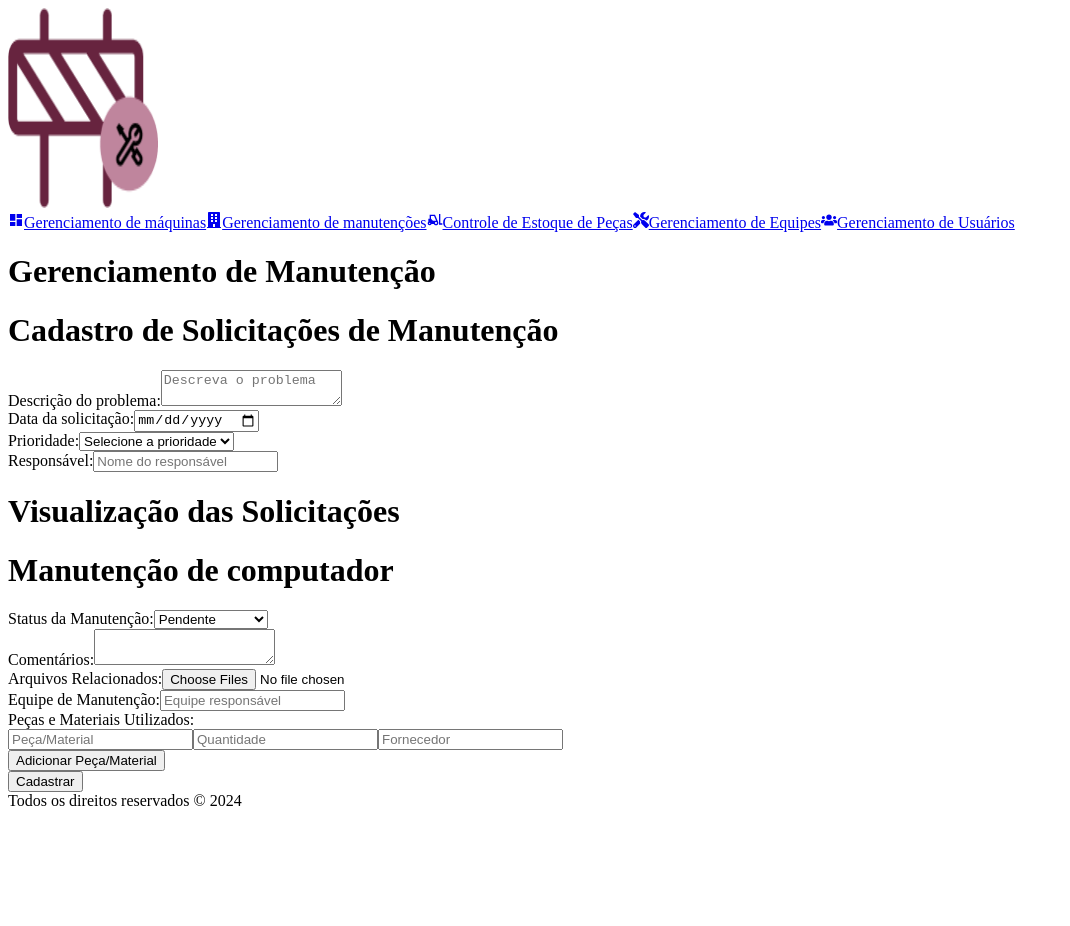
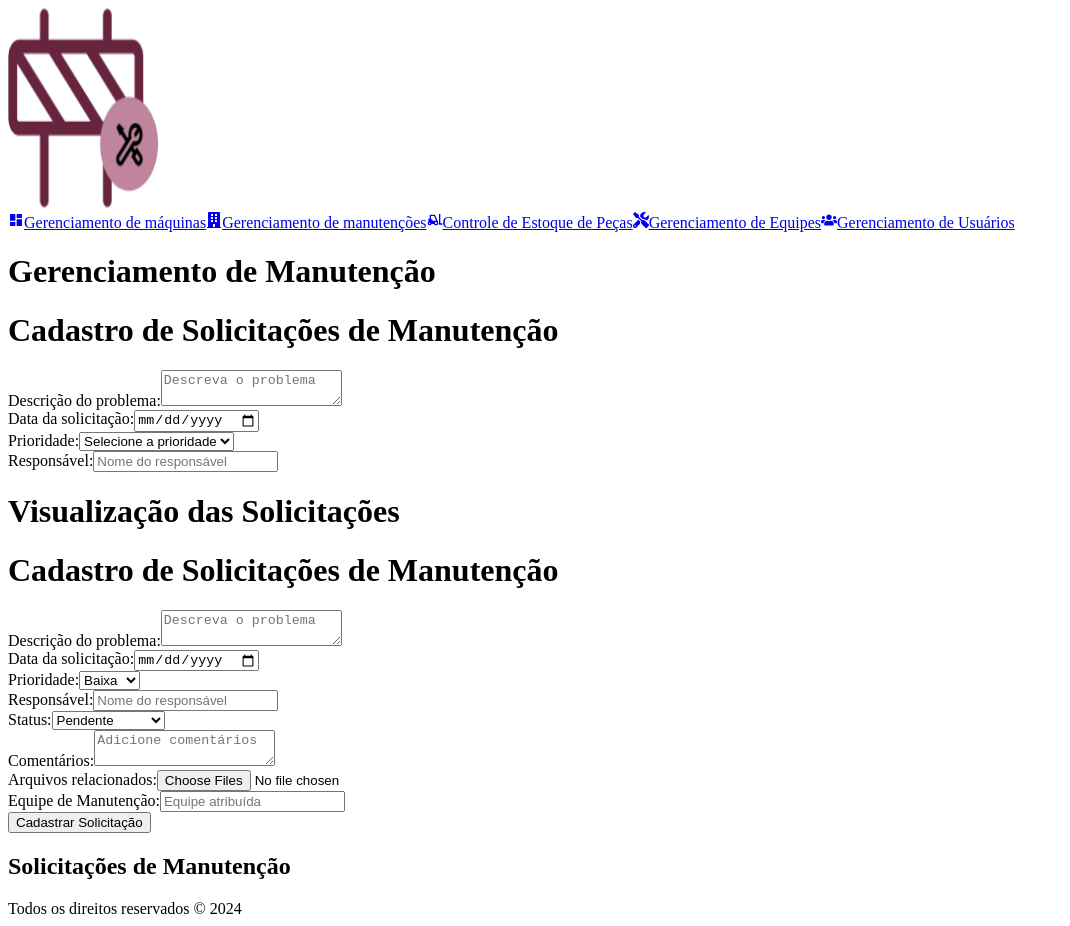
Before and after one commit to camiyuka/web_maintenance, a Next.js app in the folder frontend/: page /manutencoes in a window 1280 px wide. Shown: the whole page, without its empty margins (0-1070 px from the left). Before the commit the page ends 818 px from the top, so only its background shows below. Built offline with nearby package versions, Linux system fonts and the light colour scheme.

Commit message:
fix: update maintenance requests forms

```diff
--- a/frontend/src/app/components/solicitacoes_manutencao.tsx
+++ b/frontend/src/app/components/solicitacoes_manutencao.tsx
@@ -1,137 +1,138 @@
+"use client";
+
 import React, { useState } from 'react';
 
-export default function SolicitacaoManutencao() {
-  const [status, setStatus] = useState('pendente');
-  const [comments, setComments] = useState('');
-  const [files, setFiles] = useState([]);
-  const [team, setTeam] = useState('');
-  const [parts, setParts] = useState([{ name: '', quantity: '', supplier: '' }]);
+interface Solicitacao {
+  descricao: string;
+  data_solicitacao: string;
+  prioridade: string;
+  responsavel: string;
+  status: string;
+  comentarios?: string;
+  arquivos?: File[];
+  equipe?: string;
+  pecas_materiais?: { item: string; quantidade: number; fornecedor: string }[];
+}
 
-  const handleFileChange = (e) => {
-    setFiles([...e.target.files]);
+export default function FormsSolicitacoes() {
+  const [solicitacoes, setSolicitacoes] = useState<Solicitacao[]>([]);
+  const [status, setStatus] = useState("pendente");
+
+  const handleSubmit = (e: React.FormEvent<HTMLFormElement>) => {
+    e.preventDefault();
+
+    const formData = new FormData(e.currentTarget);
+    const novaSolicitacao: Solicitacao = {
+      descricao: formData.get('descricao') as string,
+      data_solicitacao: formData.get('data_solicitacao') as string,
+      prioridade: formData.get('prioridade') as string,
+      responsavel: formData.get('responsavel') as string,
+      status: status,
+      comentarios: formData.get('comentarios') as string,
+      arquivos: formData.getAll('arquivos') as File[],
+      equipe: formData.get('equipe') as string,
+      pecas_materiais: [],
+    };
+
+    setSolicitacoes([...solicitacoes, novaSolicitacao]);
+    e.currentTarget.reset(); // Limpa o formulário após o envio
   };
 
-  const handlePartChange = (index, field, value) => {
-    const newParts = [...parts];
-    newParts[index][field] = value;
-    setParts(newParts);
-  };
-
-  const addPart = () => {
-    setParts([...parts, { name: '', quantity: '', supplier: '' }]);
-  };
-
-  const handleSubmit = (e) => {
-    e.preventDefault();
-    // Handle form submission
+  const handleStatusChange = (e: React.ChangeEvent<HTMLSelectElement>, index: number) => {
+    const updatedSolicitacoes = [...solicitacoes];
+    updatedSolicitacoes[index].status = e.target.value;
+    setSolicitacoes(updatedSolicitacoes);
   };
 
   return (
     <div className="max-w-lg mx-auto p-6 bg-white rounded-lg shadow-lg">
-      <h1 className="text-2xl font-bold mb-6"> Manutenção de computador</h1>
+      <h1 className="text-2xl font-bold mb-6">Cadastro de Solicitações de Manutenção</h1>
       <form onSubmit={handleSubmit}>
-        {/* Campos de cadastro básicos omitidos para brevidade */}
-
-        {/* Gerenciamento do Status */}
         <div className="mb-4">
-          <label htmlFor="status" className="block text-sm font-medium text-gray-700">Status da Manutenção:</label>
-          <select
-            id="status"
-            name="status"
-            value={status}
-            onChange={(e) => setStatus(e.target.value)}
-            className="mt-1 block w-full px-3 py-2 border border-gray-300 rounded-md shadow-sm focus:outline-none focus:ring-blue-500 focus:border-blue-500 sm:text-sm"
-          >
+          <label htmlFor="descricao" className="block text-sm font-medium text-gray-700">Descrição do problema:</label>
+          <textarea id="descricao" name="descricao" placeholder="Descreva o problema" required className="mt-1 block w-full px-3 py-2 border border-gray-300 rounded-md shadow-sm focus:outline-none focus:ring-blue-500 focus:border-blue-500 sm:text-sm"/>
+        </div>
+        <div className="mb-4">
+          <label htmlFor="data_solicitacao" className="block text-sm font-medium text-gray-700">Data da solicitação:</label>
+          <input type="date" id="data_solicitacao" name="data_solicitacao" required className="mt-1 block w-full px-3 py-2 border border-gray-300 rounded-md shadow-sm focus:outline-none focus:ring-blue-500 focus:border-blue-500 sm:text-sm"/>
+        </div>
+        <div className="mb-4">
+          <label htmlFor="prioridade" className="block text-sm font-medium text-gray-700">Prioridade:</label>
+          <select id="prioridade" name="prioridade" required className="mt-1 block w-full px-3 py-2 border border-gray-300 rounded-md shadow-sm focus:outline-none focus:ring-blue-500 focus:border-blue-500 sm:text-sm">
+            <option value="baixa">Baixa</option>
+            <option value="media">Média</option>
+            <option value="alta">Alta</option>
+            <option value="critica">Crítica</option>
+          </select>
+        </div>
+        <div className="mb-4">
+          <label htmlFor="responsavel" className="block text-sm font-medium text-gray-700">Responsável:</label>
+          <input type="text" id="responsavel" name="responsavel" placeholder="Nome do responsável" required className="mt-1 block w-full px-3 py-2 border border-gray-300 rounded-md shadow-sm focus:outline-none focus:ring-blue-500 focus:border-blue-500 sm:text-sm"/>
+        </div>
+        <div className="mb-4">
+          <label htmlFor="status" className="block text-sm font-medium text-gray-700">Status:</label>
+          <select id="status" name="status" value={status} onChange={(e) => setStatus(e.target.value)} className="mt-1 block w-full px-3 py-2 border border-gray-300 rounded-md shadow-sm focus:outline-none focus:ring-blue-500 focus:border-blue-500 sm:text-sm">
             <option value="pendente">Pendente</option>
-            <option value="em_andamento">Em Andamento</option>
-            <option value="concluida">Concluída</option>
+            <option value="em andamento">Em andamento</option>
+            <option value="concluída">Concluída</option>
             <option value="cancelada">Cancelada</option>
           </select>
         </div>
+        <div className="mb-4">
+          <label htmlFor="comentarios" className="block text-sm font-medium text-gray-700">Comentários:</label>
+          <textarea id="comentarios" name="comentarios" placeholder="Adicione comentários" className="mt-1 block w-full px-3 py-2 border border-gray-300 rounded-md shadow-sm focus:outline-none focus:ring-blue-500 focus:border-blue-500 sm:text-sm"/>
+        </div>
+        <div className="mb-4">
+          <label htmlFor="arquivos" className="block text-sm font-medium text-gray-700">Arquivos relacionados:</label>
+          <input type="file" id="arquivos" name="arquivos" multiple className="mt-1 block w-full text-sm text-gray-500 file:mr-4 file:py-2 file:px-4 file:rounded file:border-0 file:text-sm file:font-semibold file:bg-blue-50 file:text-blue-700 hover:file:bg-blue-100"/>
+        </div>
+        <div className="mb-4">
+          <label htmlFor="equipe" className="block text-sm font-medium text-gray-700">Equipe de Manutenção:</label>
+          <input type="text" id="equipe" name="equipe" placeholder="Equipe atribuída" className="mt-1 block w-full px-3 py-2 border border-gray-300 rounded-md shadow-sm focus:outline-none focus:ring-blue-500 focus:border-blue-500 sm:text-sm"/>
+        </div>
+        <button type="submit" className="w-full py-2 px-4 bg-pink-800 text-white font-semibold rounded-md shadow-sm hover:bg-pink-900 focus:outline-none focus:ring-2 focus:ring-blue-500 focus:ring-offset-2">Cadastrar Solicitação</button>
+      </form>
 
-        {/* Adicionar Comentários */}
-        <div className="mb-4">
-          <label htmlFor="comments" className="block text-sm font-medium text-gray-700">Comentários:</label>
-          <textarea
-            id="comments"
-            name="comments"
-            value={comments}
-            onChange={(e) => setComments(e.target.value)}
-            className="mt-1 block w-full px-3 py-2 border border-gray-300 rounded-md shadow-sm focus:outline-none focus:ring-blue-500 focus:border-blue-500 sm:text-sm"
-          />
-        </div>
-
-        {/* Adicionar Arquivos */}
-        <div className="mb-4">
-          <label htmlFor="files" className="block text-sm font-medium text-gray-700">Arquivos Relacionados:</label>
-          <input
-            type="file"
-            id="files"
-            name="files"
-            multiple
-            onChange={handleFileChange}
-            className="mt-1 block w-full px-3 py-2 border border-gray-300 rounded-md shadow-sm focus:outline-none focus:ring-blue-500 focus:border-blue-500 sm:text-sm"
-          />
-        </div>
-
-        {/* Atribuir Equipe de Manutenção */}
-        <div className="mb-4">
-          <label htmlFor="team" className="block text-sm font-medium text-gray-700">Equipe de Manutenção:</label>
-          <input
-            type="text"
-            id="team"
-            name="team"
-            value={team}
-            onChange={(e) => setTeam(e.target.value)}
-            placeholder="Equipe responsável"
-            className="mt-1 block w-full px-3 py-2 border border-gray-300 rounded-md shadow-sm focus:outline-none focus:ring-blue-500 focus:border-blue-500 sm:text-sm"
-          />
-        </div>
-
-        {/* Registrar Peças e Materiais Utilizados */}
-        <div className="mb-4">
-          <label className="block text-sm font-medium text-gray-700">Peças e Materiais Utilizados:</label>
-          {parts.map((part, index) => (
-            <div key={index} className="mb-2">
-              <input
-                type="text"
-                placeholder="Peça/Material"
-                value={part.name}
-                onChange={(e) => handlePartChange(index, 'name', e.target.value)}
-                className="mt-1 block w-full px-3 py-2 border border-gray-300 rounded-md shadow-sm focus:outline-none focus:ring-blue-500 focus:border-blue-500 sm:text-sm mb-2"
-              />
-              <input
-                type="text"
-                placeholder="Quantidade"
-                value={part.quantity}
-                onChange={(e) => handlePartChange(index, 'quantity', e.target.value)}
-                className="mt-1 block w-full px-3 py-2 border border-gray-300 rounded-md shadow-sm focus:outline-none focus:ring-blue-500 focus:border-blue-500 sm:text-sm mb-2"
-              />
-              <input
-                type="text"
-                placeholder="Fornecedor"
-                value={part.supplier}
-                onChange={(e) => handlePartChange(index, 'supplier', e.target.value)}
-                className="mt-1 block w-full px-3 py-2 border border-gray-300 rounded-md shadow-sm focus:outline-none focus:ring-blue-500 focus:border-blue-500 sm:text-sm"
-              />
-            </div>
-          ))}
-          <button
-            type="button"
-            onClick={addPart}
-            className="mt-2 py-2 px-4 bg-blue-500 text-white font-semibold rounded-md shadow-sm hover:bg-blue-600 focus:outline-none focus:ring-2 focus:ring-blue-500 focus:ring-offset-2"
-          >
-            Adicionar Peça/Material
-          </button>
-        </div>
-
-        <button
-          type="submit"
-          className="w-full py-2 px-4 bg-pink-800 text-white font-semibold rounded-md shadow-sm hover:bg-pink-900 focus:outline-none focus:ring-2 focus:ring-blue-500 focus:ring-offset-2"
-        >
-          Cadastrar
-        </button>
-      </form>
+      <div className="mt-10">
+        <h2 className="text-xl font-bold mb-4">Solicitações de Manutenção</h2>
+        {solicitacoes.map((solicitacao, index) => (
+          <div key={index} className="mb-4 p-4 bg-gray-100 rounded-lg shadow-md">
+            <h3 className="text-lg font-semibold">Problema: {solicitacao.descricao}</h3>
+            <p>Data da Solicitação: {solicitacao.data_solicitacao}</p>
+            <p>Prioridade: {solicitacao.prioridade}</p>
+            <p>Responsável: {solicitacao.responsavel}</p>
+            <p>Status:
+              <select
+                value={solicitacao.status}
+                onChange={(e) => handleStatusChange(e, index)}
+                className="ml-2 border border-gray-300 rounded-md shadow-sm focus:outline-none focus:ring-blue-500 focus:border-blue-500 sm:text-sm"
+              >
+                <option value="pendente">Pendente</option>
+                <option value="em andamento">Em andamento</option>
+                <option value="concluída">Concluída</option>
+                <option value="cancelada">Cancelada</option>
+              </select>
+            </p>
+            <details className="mt-2">
+              <summary className="cursor-pointer text-blue-500">Comentários</summary>
+              <p>{solicitacao.comentarios}</p>
+            </details>
+            {solicitacao.arquivos && solicitacao.arquivos.length > 0 && (
+              <details className="mt-2">
+                <summary className="cursor-pointer text-blue-500">Arquivos Relacionados</summary>
+                <ul>
+                  {solicitacao.arquivos.map((arquivo, idx) => (
+                    <li key={idx}>{arquivo.name}</li>
+                  ))}
+                </ul>
+              </details>
+            )}
+            {solicitacao.equipe && (
+              <p>Equipe: {solicitacao.equipe}</p>
+            )}
+          </div>
+        ))}
+      </div>
     </div>
   );
 }
```
